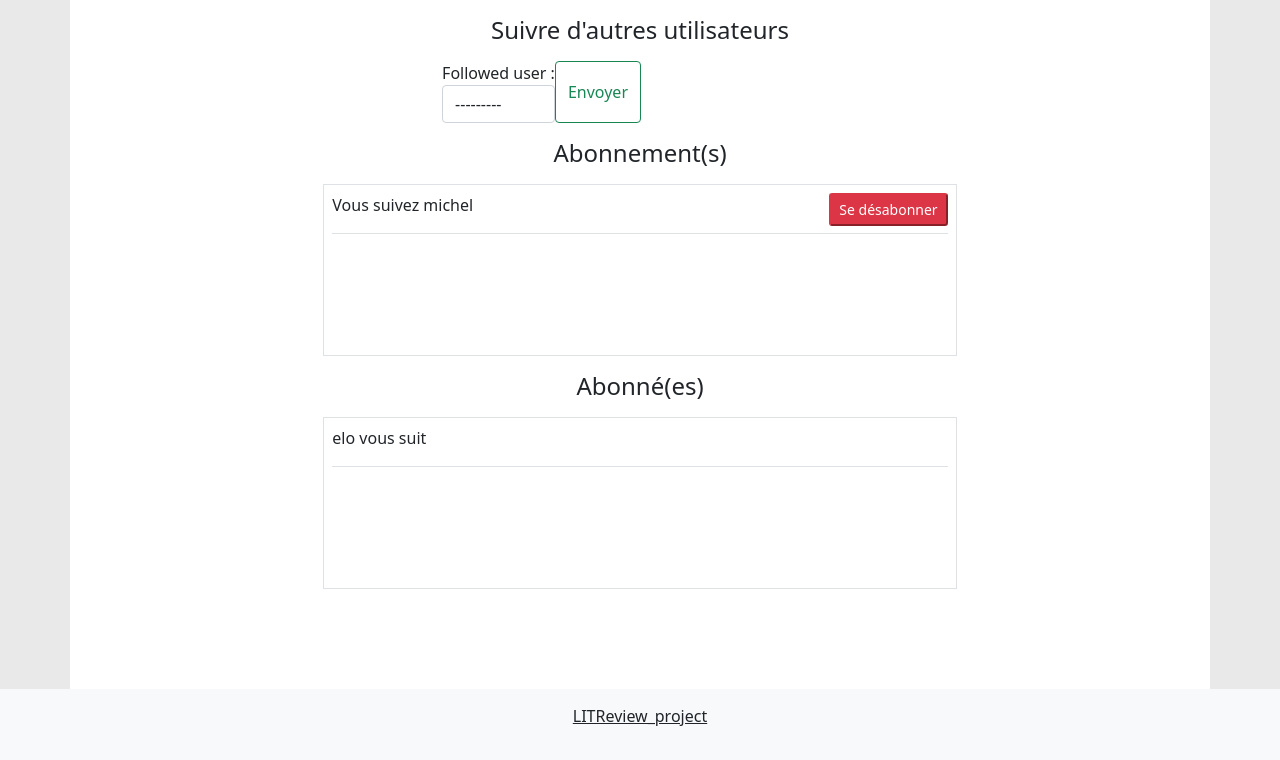
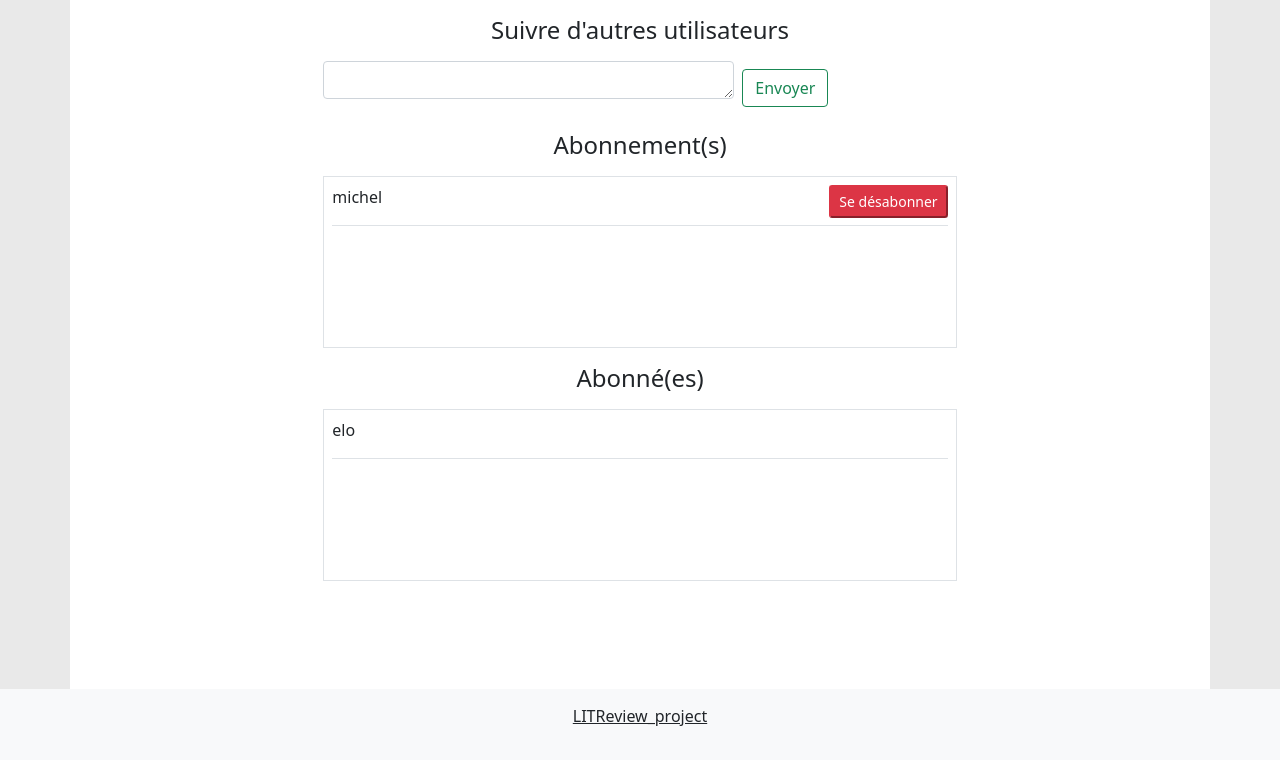
Before and after one commit to npaillasson/LITReview_project, a Django app: page /subscription/ in a window 1280 px wide. Shown: the part 56-816 px from the top of the page. Run offline with Django 3.2, Linux system fonts and the light colour scheme; a user stored in the database is signed in; data comes from the database, SQL or seed files in the repository; both versions use the stored data as it was after the commit; some libraries are stand-ins or nearby versions.

Commit message:
optimization of the unsubscribe function and change of the html structure of the subscriptions page

```diff
--- a/src/review/forms.py
+++ b/src/review/forms.py
@@ -10,7 +10,7 @@ class NewTicketForm(forms.ModelForm):
 
 
 class NewFollowedUser(forms.ModelForm):
-    #followed_user = forms.CharField(widget=forms.Textarea())
+    followed_user = forms.CharField(label='', widget=forms.Textarea(attrs={'rows': 1}))
 
     class Meta:
         model = UserFollows
--- a/src/review/templates/review/UserFollows_confirm_delete.html
+++ b/src/review/templates/review/UserFollows_confirm_delete.html
@@ -10,7 +10,6 @@
             <button class="btn btn-danger m-1" type="submit" >oui</button>
               <button class="btn btn-primary m-1" type="button" onclick="window.location.href= '{% url 'review:subscription_page' %}'" >non</button>
           </div>
-</form>
-
+      </form>
   </div>
 {% endblock %}
--- a/src/review/templates/review/subscriptions.html
+++ b/src/review/templates/review/subscriptions.html
@@ -5,10 +5,10 @@
   <div class="col-10">
       <h1 class="text-center fs-4 m-3">Suivre d'autres utilisateurs</h1>
       <div>
-          <form method="post" class="d-flex m-3 col-9 col-sm-5 mx-auto">
+          <form method="post" class="d-flex m-3 col-md-8 col-12 mx-auto">
               {% csrf_token %}
               {% include 'includes/form.html' %}
-              <button class="btn btn-outline-success" type="submit">Envoyer</button>
+              <button class="btn btn-outline-success m-2" type="submit">Envoyer</button>
           </form>
       </div>
       <div>
@@ -18,7 +18,7 @@
               <li class="m-2">
                   <div class="w-100 border-bottom">
                       <div class="d-flex">
-                         <p class="col-8"> Vous suivez {{ sub.followed_user}} </p>
+                         <p class="col-8">{{ sub.followed_user}} </p>
                         <div class="col-4 text-end">
                             <button class="btn-sm btn-danger align-middle" type="button" onclick="window.location.href= '{{sub.id}}/delete_subscription/'">Se désabonner</button>
                         </div>
@@ -33,7 +33,7 @@
           <ul class="h-25 border mx-auto col-md-8 col-12 list-unstyled overflow-scroll">
               {% for sub in list_of_followed_users %}
               <li class="m-2 border-bottom">
-                  <p class="col-12"> {{ sub.user }} vous suit</p>
+                  <p class="col-12"> {{ sub.user }}</p>
               </li>
               {% endfor %}
           </ul>
--- a/src/review/views.py
+++ b/src/review/views.py
@@ -2,8 +2,9 @@ from django.shortcuts import render, get_object_or_404, redirect
 from .forms import NewTicketForm
 from django.contrib.auth.models import User
 from django.contrib.auth.decorators import login_required
+from django.utils.decorators import method_decorator
 from django.contrib.auth import get_user_model
-from django.views.generic import DeleteView
+from django.views.generic import DeleteView, CreateView
 from django.urls import reverse_lazy
 from .forms import NewTicketForm, NewFollowedUser
 from .models import UserFollows
@@ -32,13 +33,17 @@ def new_ticket(request):
 def subscription_page(request):
 
     section = 'subscription'
-    Users = get_user_model()
-    followed_list = UserFollows.objects.all()
-    list_of_following_users = followed_list.filter(user=request.user.id)
-    list_of_followed_users = followed_list.filter(followed_user=request.user.id)
-    list_of_users = Users.objects.all()
     if request.method == 'POST':
-        form = NewFollowedUser(request.POST)
+        followed_user = dict(request.POST)["followed_user"][0]
+        followed_user = User.objects.filter(username=followed_user).first()
+        print(followed_user.id)
+        form = NewFollowedUser()
+        form.followed_user = followed_user.id
+        print('this is form',form)
+        #user_follow = form.save(commit=False)
+        #user_follow.followed_user = followed_user
+        #print(user_follow.__dict__)
+        #print(type('azazaz', type(form.followed_user)))
         if form.is_valid():
             user_follow = form.save(commit=False)
             user_follow.user = request.user
@@ -49,9 +54,25 @@ def subscription_page(request):
         form = NewFollowedUser()
 
     return render(request, 'review/subscriptions.html', {'form': form, 'section': section,
-                                                         'list_of_following_users': list_of_following_users,
-                                                         'list_of_followed_users': list_of_followed_users})
+                                                         'list_of_following_users': request.user.following.all(),
+                                                         'list_of_followed_users': request.user.following_by.all()})
 
+@method_decorator(login_required, name='dispatch')
 class DeleteSubscription(DeleteView):
     model = UserFollows
     success_url = reverse_lazy('review:subscription_page')
+
+    def get_queryset(self):
+        queryset = super().get_queryset()
+        return queryset.filter(user=self.request.user)
+
+
+@method_decorator(login_required, name='dispatch')
+class DeleteSubscription(CreateView):
+    model = UserFollows
+    form_class = NewFollowedUser
+    success_url = reverse_lazy('review:subscription_page')
+
+    def get_queryset(self):
+        queryset = super().get_queryset()
+        return queryset.filter(user=self.request.user)
```
Also changed, not shown: src/db.sqlite3.
